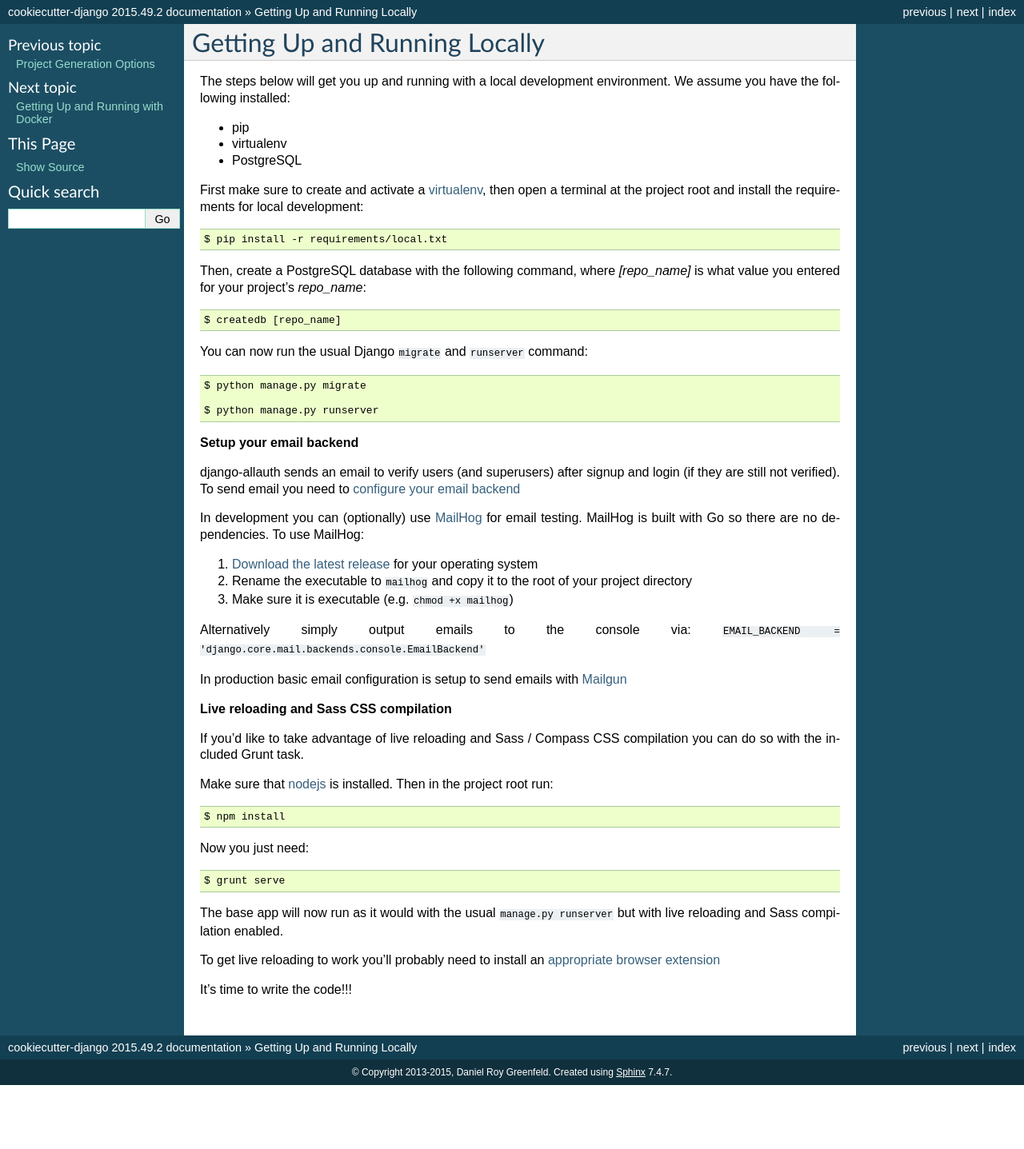
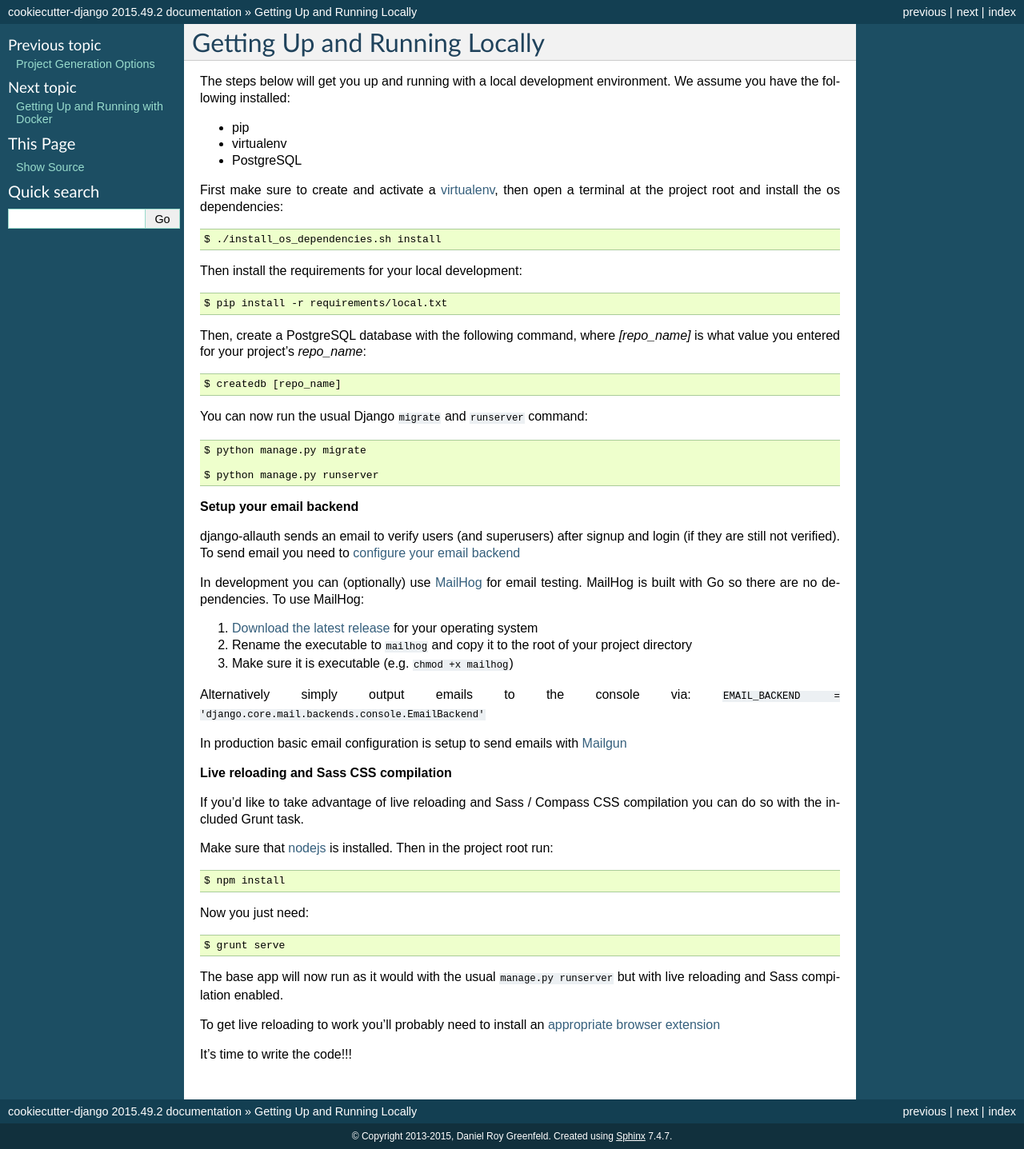
Before and after one commit to cookiecutter/cookiecutter-django, a Sphinx documentation site: the page built from docs/developing-locally.rst, in a window 1280 px wide. Shown: the whole page at 80% size. Built offline with Sphinx 7.4.7, drawn with Linux system fonts in a browser that asks for light colours; before the commit the page ends 1357 px from its top, so only the background shows below that.

Commit message:
Update developing-locally.rst

```diff
--- a/docs/developing-locally.rst
+++ b/docs/developing-locally.rst
@@ -9,7 +9,11 @@ The steps below will get you up and running with a local development environment
 * virtualenv
 * PostgreSQL
 
-First make sure to create and activate a virtualenv_, then open a terminal at the project root and install the requirements for local development::
+First make sure to create and activate a virtualenv_, then open a terminal at the project root and install the os dependencies::
+
+    $ ./install_os_dependencies.sh install
+
+Then install the requirements for your local development::
 
     $ pip install -r requirements/local.txt
 
```
